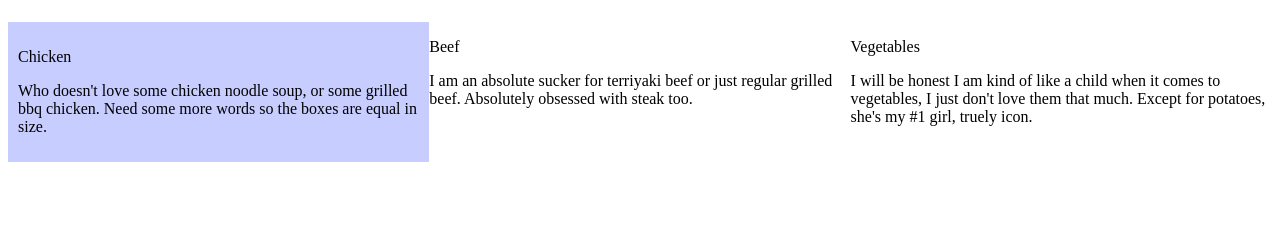
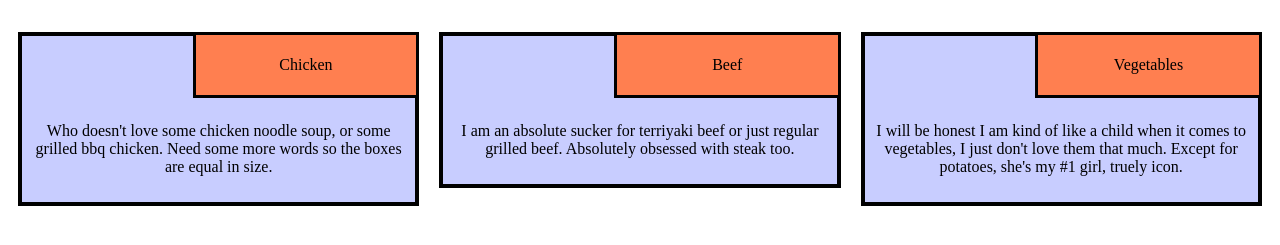
Before and after one commit to slstewart98/Moving-Menu, a plain HTML site: page index.html in a window 1280 px wide. Shown: the part 61-306 px from the top of the page. Drawn offline with Linux system fonts and the light colour scheme.

Commit message:
full-css

```diff
--- a/css/styles.css
+++ b/css/styles.css
@@ -1,5 +1,8 @@
+.row{
+    width: 100%;
+}
 .col{
-    width: 100%;
+    position: relative;
 }
 h1{
    text-align: center;
@@ -7,34 +10,71 @@ h1{
 }
 
 .Chicken{
-    border-style: borde;
+    box-sizing: border-box;
+    border: 4px solid black;
     background-color: rgb(200,205,400);
-    margin-top: auto;
-    margin-right: auto;
+    margin: 10px;
     padding: 10px;
 
 }
+.Beef{
+    box-sizing: border-box;
+    border: 4px solid black;
+    background-color: rgb(200,205,400);
+    margin: 10px;
+    padding: 10px;
+}
+.Vegetables{
+    box-sizing: border-box;
+    border: 4px solid black;
+    background-color: rgb(200,205,400);
+    margin: 10px;
+    padding: 10px;
+}
+.name{
+    position: absolute;
+    background-color: coral;
+    border: 3px solid black;
+    padding: 5px;
+    width: 50%;
+    right: 10px;
+    top:10px;
+    text-align: center;
+
+}
+.item{
+    text-align: center;
+    padding:60px 0px 0px 0px;
+}
+
 /* Large Screens*/
 @media(min-width: 992px){
+    .col{
+        float: left;
+    }
     .col-lg-4{
-        position: relative;
         width: 33.33%;
-        float: left;
     }
 }
 /* Medium Screens*/
 @media (min-width: 789px) and (max-width: 991px){
+    .col{
+        float: left;
+    }
     .col-md-2{
-        position: relative;
         width: 50%;
-        float: left;
+    }
+    .col-md-12{
+        width: 100%;
     }
 }
 /* Small Screens */
 @media (max-width: 787px){
-    .col-sm-1{
-        position: relative;
-        width: 100%;
+    .col{
         float: left;
     }
+    .col-sm-1{
+
+        width: 100%;
+    }
 }
--- a/index.html
+++ b/index.html
@@ -10,8 +10,8 @@
         <h1>
             Mini-Menu!
         </h1>
-        <div class="col">
-            <div class="col-lg-4 col-md-2 col-sm-1">
+        <div class="row">
+            <div class="col col-lg-4 col-md-2 col-sm-1">
                 <div class="Chicken">
                     <section class = "name">
                         <p>Chicken</p>
@@ -21,7 +21,7 @@
                     </section>
                 </div>
             </div>
-            <div class="col-lg-4 col-md-2 col-sm-1">
+            <div class="col col-lg-4 col-md-2 col-sm-1">
                 <div class="Beef">
                     <section class="name">
                         <p>Beef</p>
@@ -31,7 +31,7 @@
                     </section>
                 </div>
             </div>
-            <div class="col-lg-4 col-md-2 col-sm-1">
+            <div class="col col-lg-4 col-md-12 col-sm-1">
                 <div class="Vegetables">
                     <section class="name">
                         <p>Vegetables</p>
```
